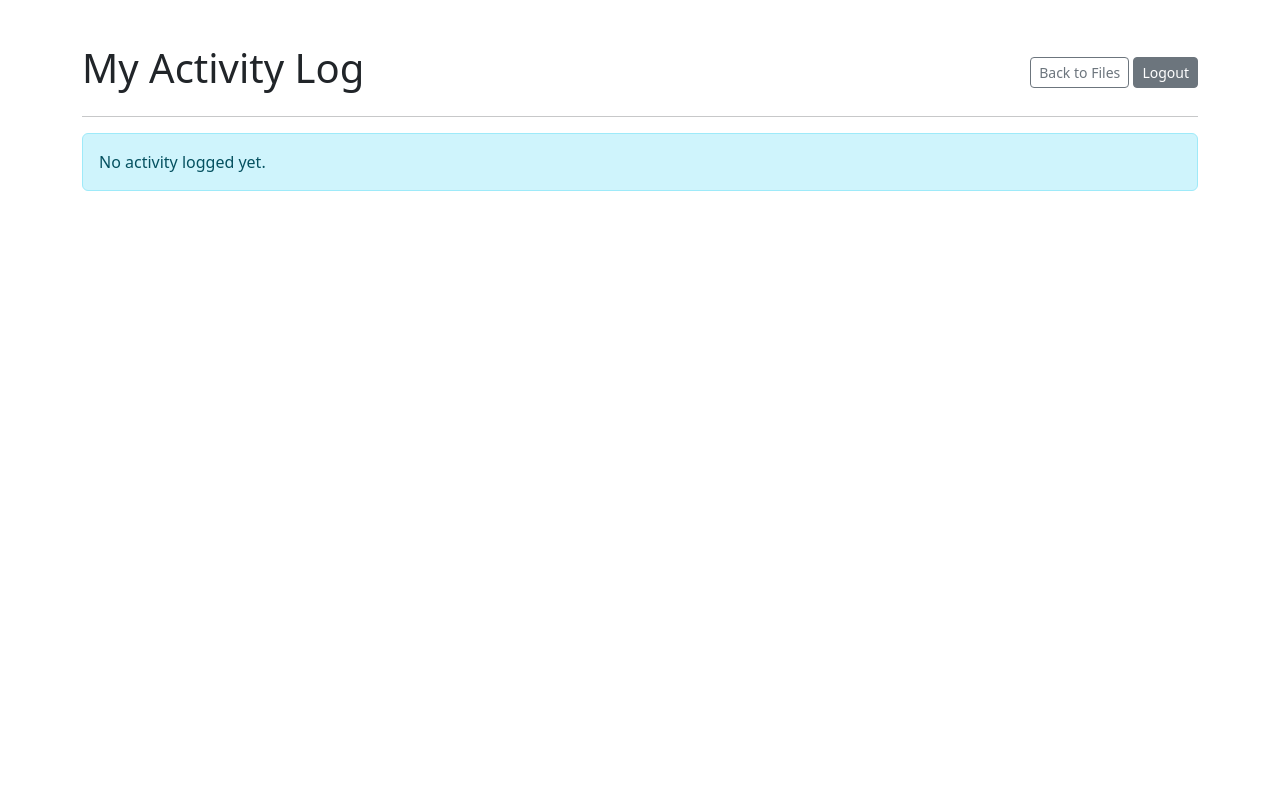
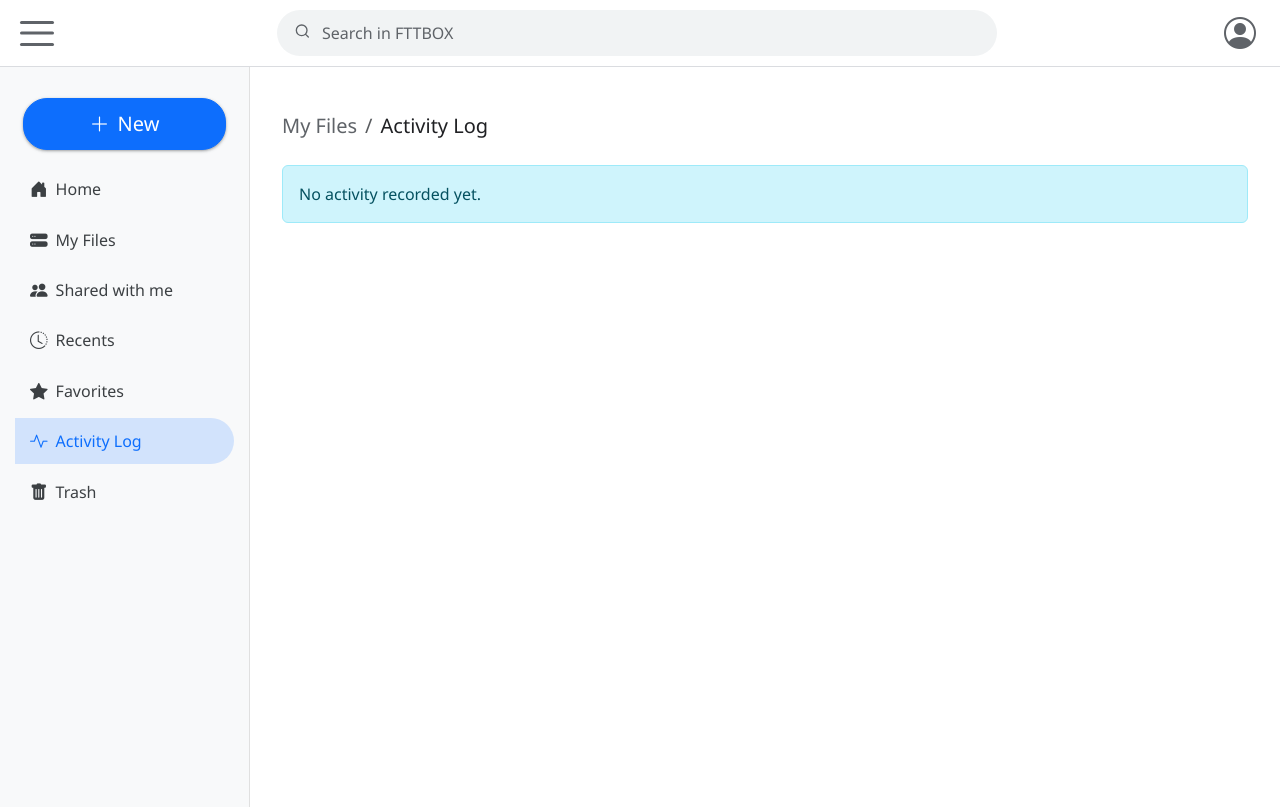
Before and after one commit to Filuuus/RespaldoBravos, a Flask app: page /activity_log in a window 1280 px wide. Before the commit the page ends 191 px from the top, so only its background shows below. Run offline with Flask 3, Linux system fonts and the light colour scheme; the visitor is signed in with stand-in values (Sample User, id 1).

Commit message:
activity_log now extends from the base layout
Implemented breadcrumb navigation and enhanced cohesiveness

```diff
--- a/templates/activity_log.html
+++ b/templates/activity_log.html
@@ -1,31 +1,25 @@
-<!doctype html>
-<html lang="en">
-<head>
-    <meta charset="utf-8">
-    <meta name="viewport" content="width=device-width, initial-scale=1, shrink-to-fit=no">
-    <title>My Activity Log</title>
-    <link href="https://cdn.jsdelivr.net/npm/bootstrap@5.3.3/dist/css/bootstrap.min.css" rel="stylesheet">
-    <link rel="stylesheet" href="https://cdn.jsdelivr.net/npm/bootstrap-icons@1.11.3/font/bootstrap-icons.min.css">
-    <style>
-        body { padding-top: 20px; }
-    </style>
-</head>
-<body>
-    <div class="container mt-4">
-        <div class="d-flex justify-content-between align-items-center mb-3">
-             <h1>My Activity Log</h1>
-             <div>
-                 {# Link back to the main file list #}
-                 <a href="{{ url_for('main_bp.list_files') }}" class="btn btn-sm btn-outline-secondary">Back to Files</a>
-                 <a href="{{ url_for('auth_bp.logout') }}" class="btn btn-sm btn-secondary">Logout</a>
+{% extends "base_drive_layout.html" %}
+
+{% block title %}Activity Log - My Drive{% endblock %}
+
+{% block content %}
+<div class="container-fluid mt-3">
+    {# Breadcrumb-style title for Activity Log #}
+    <div class="d-flex justify-content-between align-items-center mb-3 flex-wrap">
+        <nav aria-label="breadcrumb" class="drive-breadcrumb-nav">
+            <ol class="breadcrumb">
+                {# Optional: Link back to My Files or Home #}
+                <li class="breadcrumb-item"><a href="{{ url_for('main_bp.list_files', folder_id=None) }}">My Files</a></li>
+                <li class="breadcrumb-item active" aria-current="page">Activity Log</li>
+            </ol>
+        </nav>
+        {# Add any controls like date filters for activity log here if needed in the future #}
     </div>
-        </div>
-       <hr>
 
     {% with messages = get_flashed_messages(with_categories=true) %}
         {% if messages %}
             {% for category, message in messages %}
-                <div class="alert alert-{{ category or 'info' }} alert-dismissible fade show" role="alert">
+            <div class="alert alert-{{ category | replace('error', 'danger') | replace('success', 'success') | default('info') }} alert-dismissible fade show" role="alert">
                 {{ message }}
                 <button type="button" class="btn-close" data-bs-dismiss="alert" aria-label="Close"></button>
             </div>
@@ -33,51 +27,63 @@
         {% endif %}
     {% endwith %}
 
-        {# Check if the pagination object exists and has items #}
     {% if log_pagination and log_pagination.items %}
-        <table class="table table-sm table-striped table-hover">
-            <thead>
+        <div class="table-responsive">
+            <table class="table table-hover table-sm" id="activityLogTable"> {# Added ID for potential specific styling #}
+                <thead class="table-light"> {# Bootstrap class for light grey header #}
                     <tr>
-                    {# Consider making these sortable later if needed #}
-                    <th scope="col">Timestamp</th>
-                    <th scope="col">Activity Type</th>
-                    <th scope="col">IP Address</th>
-                    <th scope="col">Details</th>
-                    {# Maybe link to related item later #}
-                    <th scope="col">Related File/Folder ID</th>
+                        <th scope="col" style="width: 15%;">Date & Time (UTC)</th>
+                        <th scope="col" style="width: 15%;">Activity Type</th>
+                        <th scope="col" style="width: 40%;">Details</th>
+                        <th scope="col" style="width: 15%;">Related Item</th>
+                        <th scope="col" style="width: 15%;">IP Address</th>
                     </tr>
                 </thead>
                 <tbody>
-                {# Loop through items for the current page #}
-                {% for log in log_pagination.items %}
+                    {% for log_entry in log_pagination.items %}
                     <tr>
-                    <td>{{ log.fecha.strftime('%Y-%m-%d %H:%M:%S %Z') if log.fecha else 'N/A' }}</td>
-                    <td>{{ log.tipo_actividad }}</td>
-                    <td>{{ log.direccion_ip or 'N/A' }}</td>
-                    <td style="word-break: break-all;">{{ log.detalle or '' }}</td>
+                        <td>{{ log_entry.fecha.strftime('%Y-%m-%d %H:%M:%S') if log_entry.fecha else 'N/A' }}</td>
                         <td>
-                        {% if log.id_documento %}
-                            Doc: {{ log.id_documento }}
-                        {% elif log.id_carpeta %}
-                            Folder: {{ log.id_carpeta }}
+                            <span class="badge
+                                {% if 'LOGIN' in log_entry.tipo_actividad %} bg-success-subtle text-success-emphasis border border-success-subtle
+                                {% elif 'LOGOUT' in log_entry.tipo_actividad %} bg-secondary-subtle text-secondary-emphasis border border-secondary-subtle
+                                {% elif 'UPLOAD' in log_entry.tipo_actividad %} bg-primary-subtle text-primary-emphasis border border-primary-subtle
+                                {% elif 'DOWNLOAD' in log_entry.tipo_actividad %} bg-info-subtle text-info-emphasis border border-info-subtle
+                                {% elif 'DELETE' in log_entry.tipo_actividad %} bg-danger-subtle text-danger-emphasis border border-danger-subtle
+                                {% elif 'EDIT' in log_entry.tipo_actividad or 'RENAME' in log_entry.tipo_actividad or 'MOVE' in log_entry.tipo_actividad %} bg-warning-subtle text-warning-emphasis border border-warning-subtle
+                                {% elif 'CREATE_FOLDER' in log_entry.tipo_actividad %} bg-primary-subtle text-primary-emphasis border border-primary-subtle
+                                {% else %} bg-light text-dark border
+                                {% endif %}">
+                                {{ log_entry.tipo_actividad.replace('_', ' ') | title if log_entry.tipo_actividad else 'Unknown' }}
+                            </span>
+                        </td>
+                        <td class="text-break">{{ log_entry.detalle | truncate(150) if log_entry.detalle else '--' }}</td>
+                        <td>
+                            {% if log_entry.documento %}
+                                <i class="bi bi-file-earmark-text me-1"></i>
+                                <small>{{ log_entry.documento.titulo_original | truncate(30) }}</small>
+                            {% elif log_entry.carpeta %}
+                                <i class="bi bi-folder me-1"></i>
+                                <small>{{ log_entry.carpeta.nombre | truncate(30) }}</small>
                             {% else %}
-                            --
+                                N/A
                             {% endif %}
                         </td>
+                        <td>{{ log_entry.direccion_ip if log_entry.direccion_ip else '--' }}</td>
                     </tr>
                     {% endfor %}
                 </tbody>
             </table>
+        </div>
 
-        <nav aria-label="Activity log navigation">
+        {# Pagination Controls #}
+        {% if log_pagination.pages > 1 %}
+        <nav aria-label="Activity log navigation" class="mt-4">
             <ul class="pagination justify-content-center">
-                {# Previous Page Link #}
                 <li class="page-item {% if not log_pagination.has_prev %}disabled{% endif %}">
                     <a class="page-link" href="{{ url_for('main_bp.activity_log', page=log_pagination.prev_num) if log_pagination.has_prev else '#' }}">Previous</a>
                 </li>
-
-                {# Page Number Links #}
-                {% for page_num in log_pagination.iter_pages(left_edge=1, right_edge=1, left_current=1, right_current=2) %}
+                {% for page_num in log_pagination.iter_pages(left_edge=1, right_edge=1, left_current=2, right_current=2) %}
                     {% if page_num %}
                         <li class="page-item {% if page_num == log_pagination.page %}active{% endif %}">
                             <a class="page-link" href="{{ url_for('main_bp.activity_log', page=page_num) }}">{{ page_num }}</a>
@@ -86,24 +92,22 @@
                         <li class="page-item disabled"><span class="page-link">...</span></li>
                     {% endif %}
                 {% endfor %}
-
-                {# Next Page Link #}
                 <li class="page-item {% if not log_pagination.has_next %}disabled{% endif %}">
                     <a class="page-link" href="{{ url_for('main_bp.activity_log', page=log_pagination.next_num) if log_pagination.has_next else '#' }}">Next</a>
                 </li>
             </ul>
         </nav>
-        {% elif log_pagination %}
+        {% endif %}
+
+    {% else %}
         <div class="alert alert-info" role="alert">
-            No activity logged yet.
-        </div>
-        {% else %}
-         <div class="alert alert-danger" role="alert">
-            Could not load activity log.
+            No activity recorded yet.
         </div>
     {% endif %}
+</div>
+{% endblock %}
 
-    </div>
-    <script src="https://cdn.jsdelivr.net/npm/bootstrap@5.3.3/dist/js/bootstrap.bundle.min.js"></script>
-</body>
-</html>
+{% block scripts %}
+{{ super() }}
+{# Add any page-specific JavaScript for activity_log.html here if needed #}
+{% endblock %}
```
Lines whose indentation alone changed are shown as unchanged.
